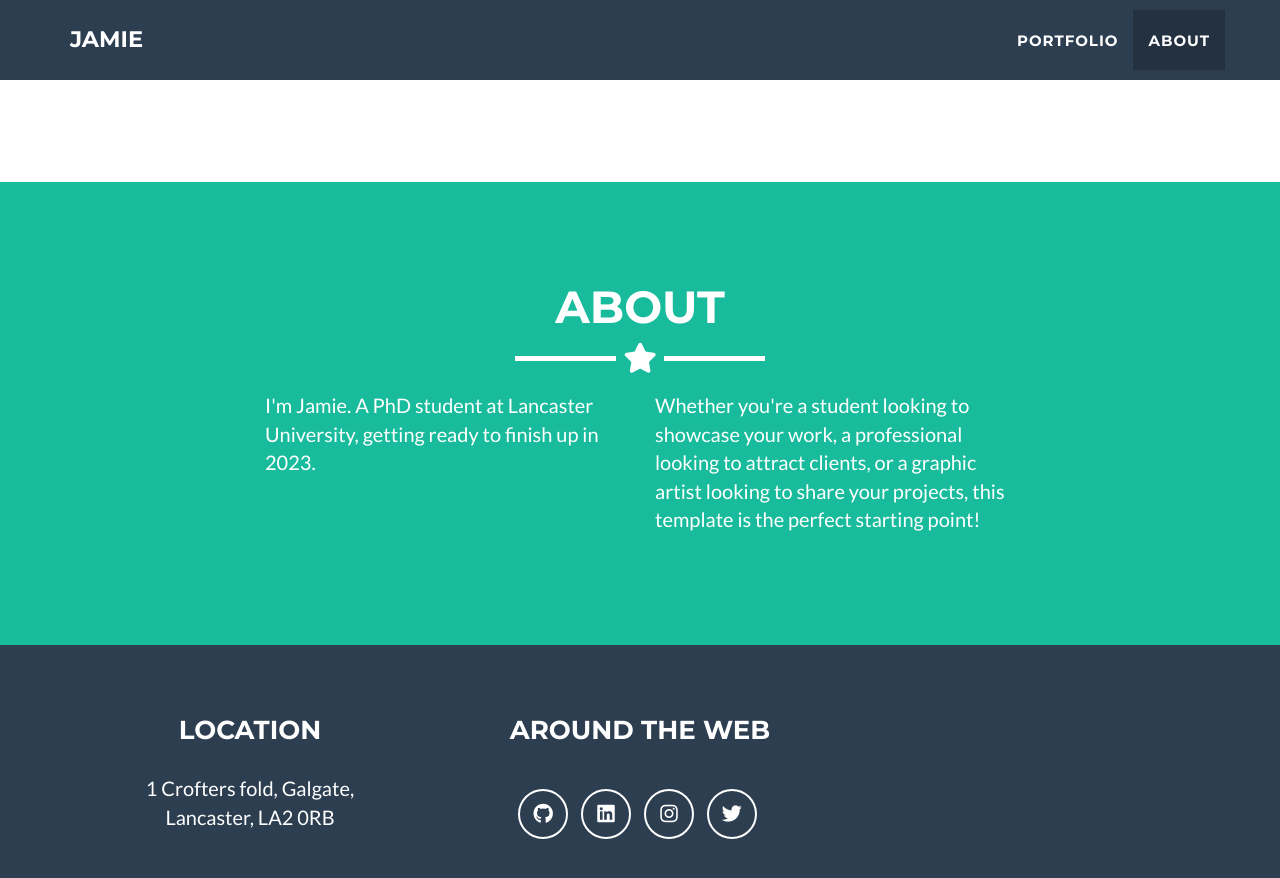
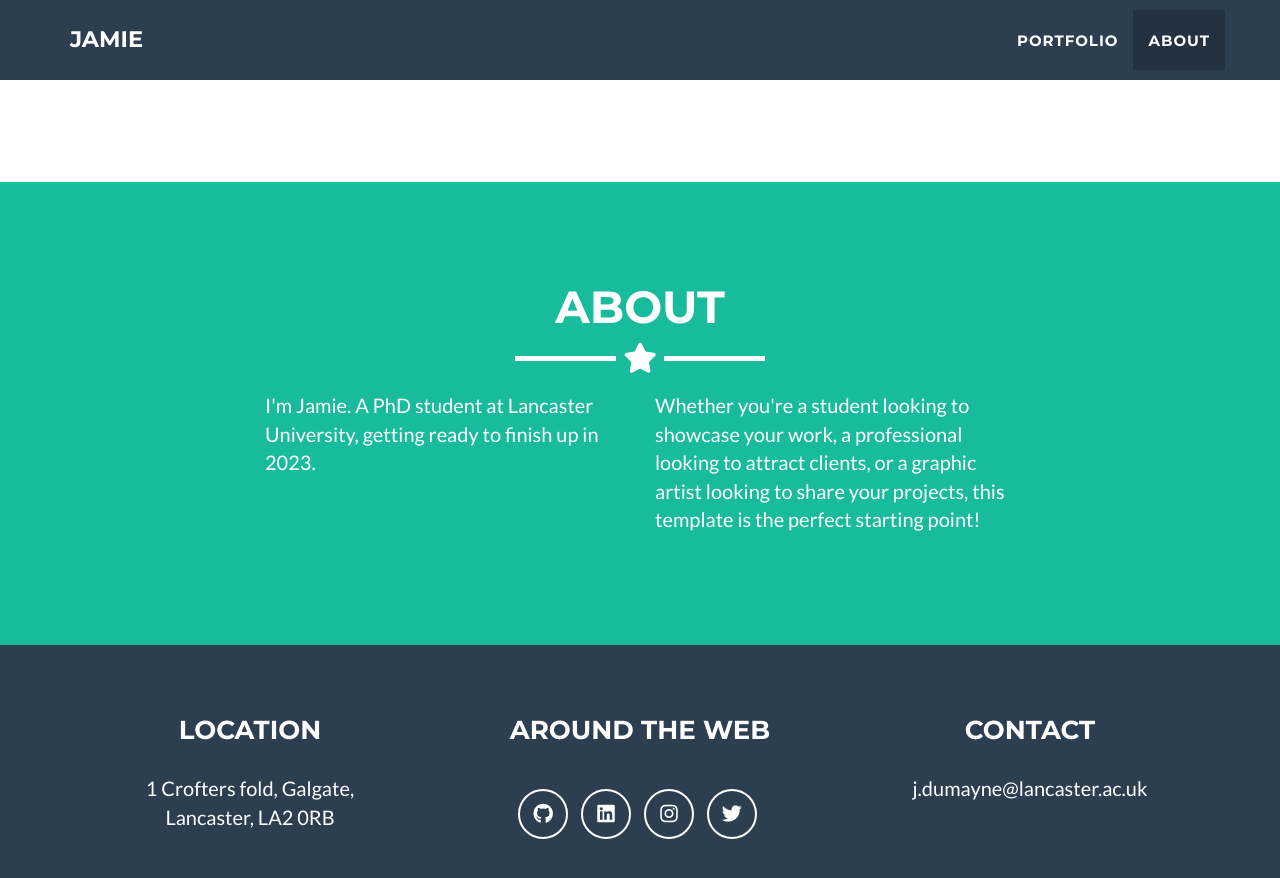
Before and after one commit to jamiedumayne/jamiedumayne.github.io, a Jekyll site: the page built from _posts/2014-07-18-project-1.markdown, in a window 1280 px wide and 900 px high, scrolled down 1490 px. Shown: the top 878 px of the window. Built offline with Jekyll 4.4.1, drawn with Linux system fonts in a browser that asks for light colours.

Commit message:
Add email to footer

```diff
--- a/_includes/footer.html
+++ b/_includes/footer.html
@@ -22,6 +22,11 @@
             {% endfor %}
           </ul>
         </div>
+        <div class="footer-col col-md-4">
+          <h3>Contact</h3>
+          <p>j.dumayne@lancaster.ac.uk
+          </p>
+        </div>
       </div>
     </div>
   </div>
```
